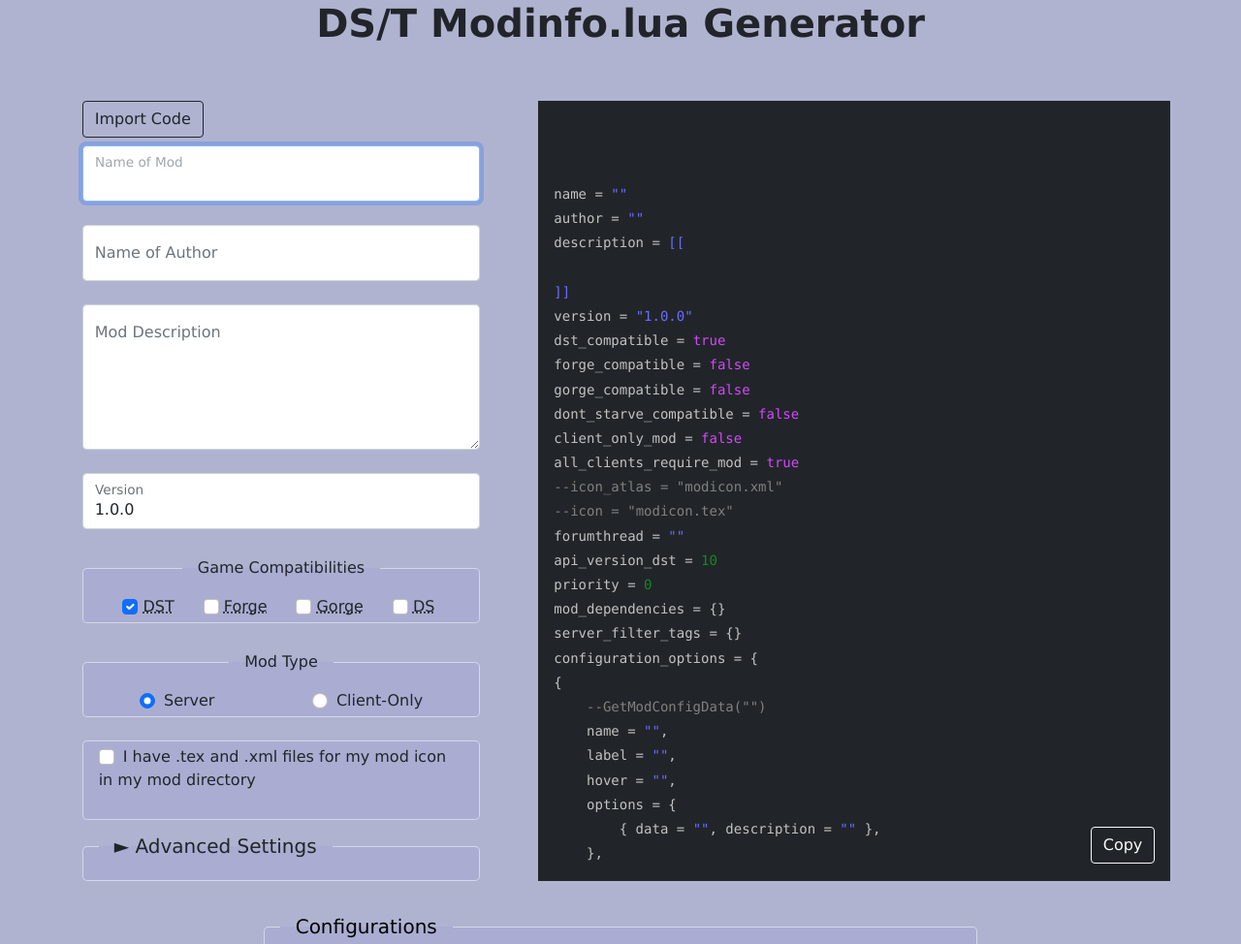
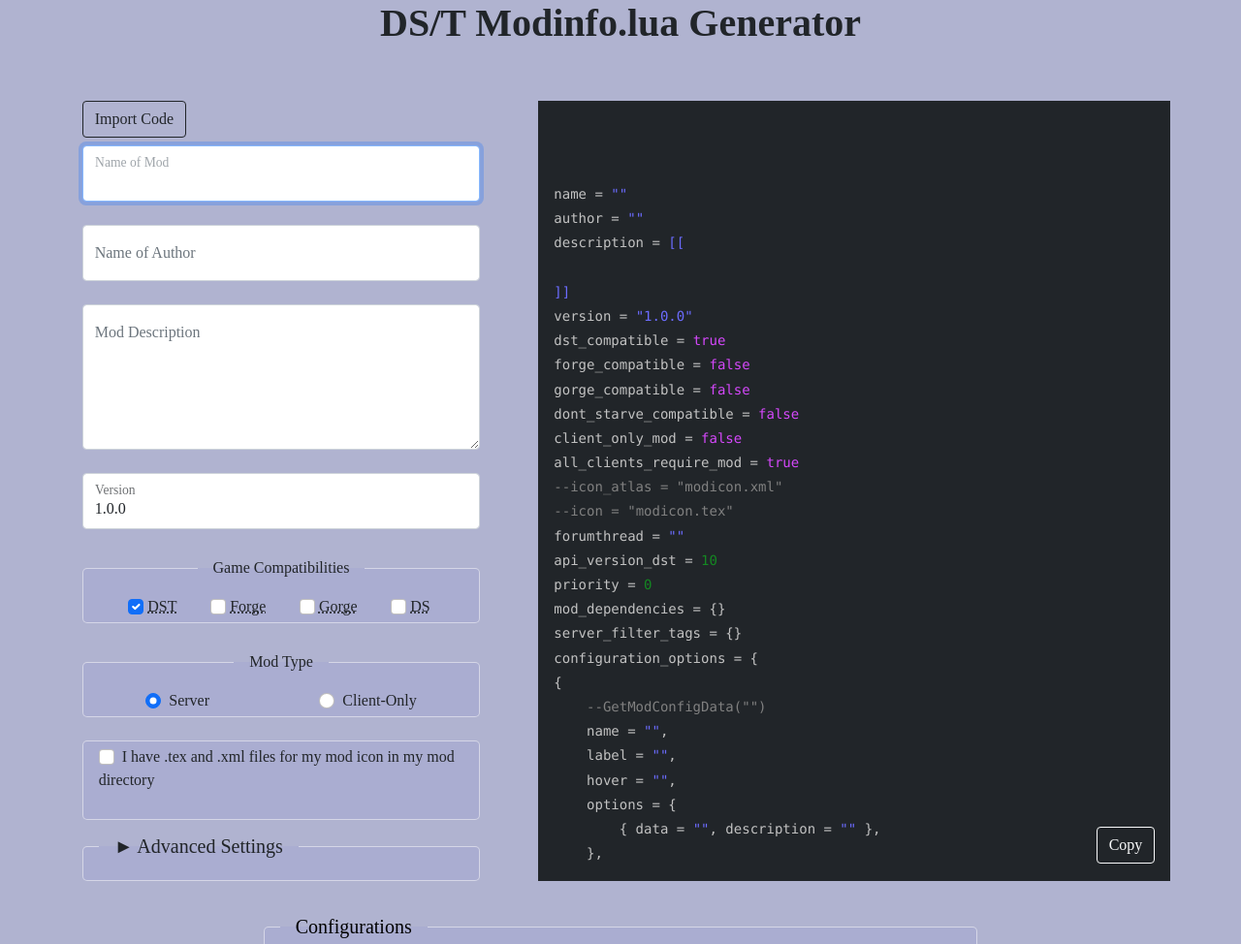
Before and after one commit to ruuzia/DST-modinfo.lua-Generator, a website: page index.html in a window 1280 px wide. Shown: the top 974 px of the page at 97% size. Drawn offline with nearby package versions, Linux system fonts and the light colour scheme.

Commit message:
fix font-family

```diff
--- a/styles.css
+++ b/styles.css
@@ -92,7 +92,7 @@ code {
 
 body {
     background-color: #b0b3d0;
-    font-family: Geneva, Verdana !important;
+    font-family: Geneva Tahoma sans-serif !important;
 }
 
 legend {
```
